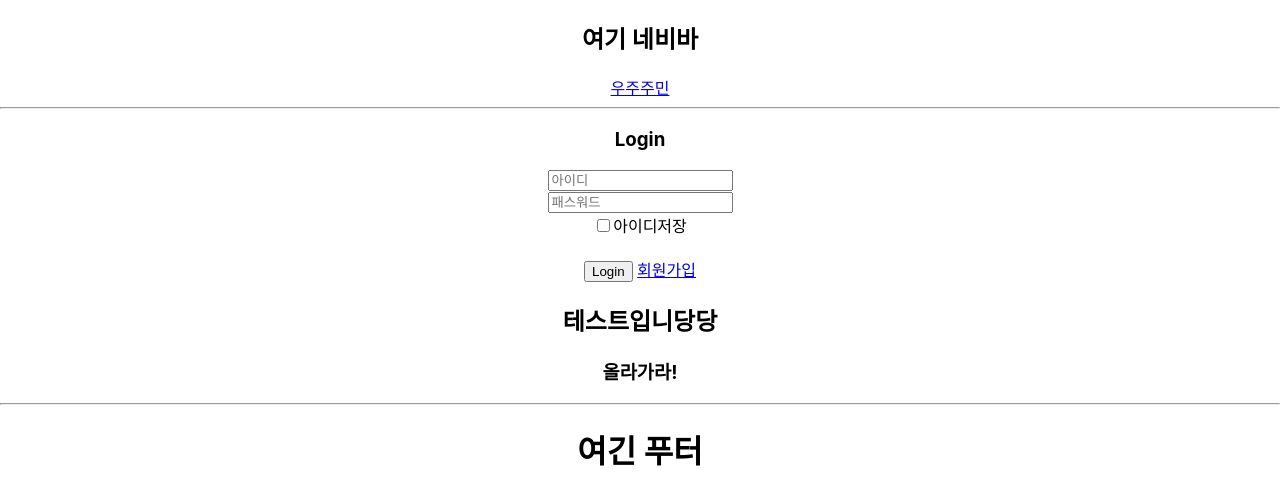
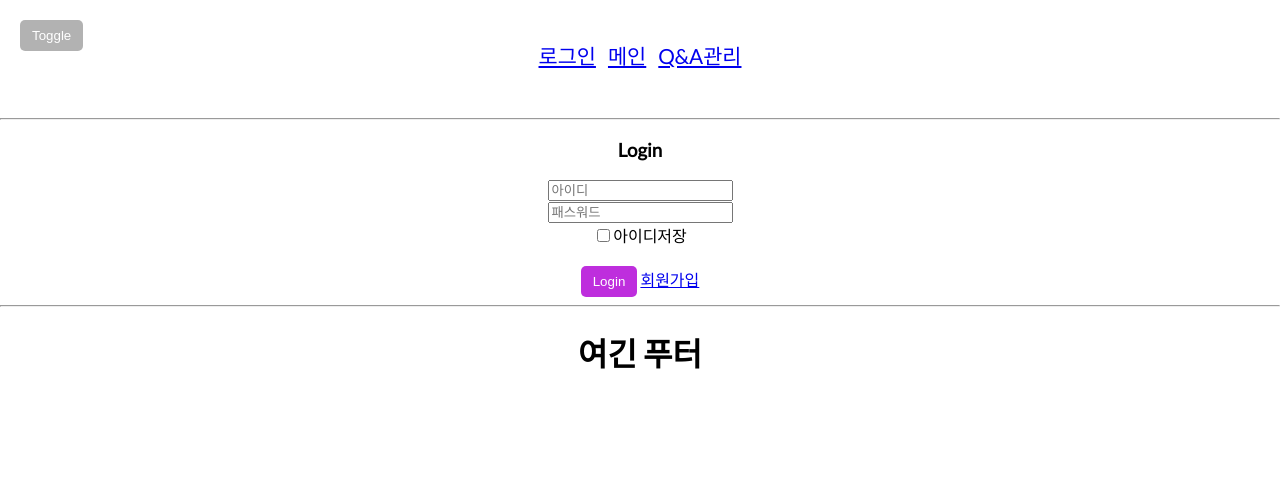
Before and after one commit to rhohye22/WOOJUJUMIN-FRONT-ADMIN, a React (Create React App) app: page / in a window 1280 px wide. Shown: the top 504 px of the page. Built offline with nearby package versions, Linux system fonts and the light colour scheme.

Commit message:
toggle메뉴 기능

```diff
--- a/package.json
+++ b/package.json
@@ -11,7 +11,7 @@
     "react-cookie": "^4.1.1",
     "react-dom": "^18.2.0",
     "react-router-dom": "^6.10.0",
-    "react-scripts": "5.0.1",
+    "react-scripts": "^5.0.1",
     "web-vitals": "^2.1.4"
   },
   "scripts": {
--- a/src/App.js
+++ b/src/App.js
@@ -1,8 +1,10 @@
 import React from "react";
 import { BrowserRouter, Routes, Route, Link } from "react-router-dom";
-
+import ToggleMenu from "./components/togglemenu";
 import Login from "./components/login";
 import Main from "./components/main";
+
+import Qna from "./components/qna";
 
 import "./App.css";
 
@@ -12,9 +14,11 @@ function App() {
       <BrowserRouter>
         <header>
           <nav>
-            <h1>여기 네비바</h1>
+            <ToggleMenu />
+            <Link to="/">로그인</Link>&nbsp;&nbsp;&nbsp;
+            <Link to="/main">메인</Link>&nbsp;&nbsp;&nbsp;
+            <Link to="/qna">Q&A관리</Link>
           </nav>
-          <Link to="/">우주주민</Link>
         </header>
         <hr />
 
@@ -22,9 +26,8 @@ function App() {
           <Routes>
             <Route path="/" element={<Login />} />
             <Route path="/main" element={<Main />} />
+            <Route path="/qna" element={<Qna />} />
           </Routes>
-          <h2>테스트입니당당</h2>
-          <h3>올라가라!</h3>
         </main>
         <hr />
       </BrowserRouter>
--- a/src/components/main.js
+++ b/src/components/main.js
@@ -1,10 +1,8 @@
-
 function Main() {
-    return (
-        <div>
-            <h1>나는 메인</h1>
-        </div>
-    );
+  return (
+    <>
+      <h1>메인페이지입니다</h1>
+    </>
+  );
 }
-
 export default Main;
--- /dev/null
+++ b/src/components/qna.js
@@ -0,0 +1,8 @@
+function Qna() {
+  return (
+    <div>
+      <h2>Qna 관리 페이지</h2>
+    </div>
+  );
+}
+export default Qna;
--- /dev/null
+++ b/src/components/style.css
@@ -0,0 +1,138 @@
+@import url("https://fonts.googleapis.com/css?family=Lato&display=swap");
+
+:root {
+  --modal-duration: 1s;
+  --primary-color: #30336b;
+  --secondary-color: #be2edd;
+}
+
+* {
+  box-sizing: border-box;
+}
+
+body {
+  font-family: "Lato", sans-serif;
+  margin: 0;
+  transition: transform 0.3s ease;
+}
+
+body.show-nav {
+  /* Width of nav */
+  transform: translateX(200px);
+}
+
+#navbar {
+  background-color: var(--primary-color);
+  border-right: 2px solid rgba(200, 200, 200, 0.1);
+  color: #fff;
+  position: fixed;
+  top: 0;
+  left: 0;
+  width: 200px;
+  height: 100vh;
+  z-index: 100;
+  transform: translateX(-100%);
+}
+/*
+ nav .logo {
+  padding: 30px 0;
+  text-align: center;
+}
+
+nav .logo img {
+  height: 75px;
+  width: 75px;
+  border-radius: 50%;
+}
+
+nav ul {
+  padding: 0;
+  list-style-type: none;
+  margin: 0;
+}
+nav ul li {
+  border-bottom: 2px solid rgba(200, 200, 200, 0.1);
+  padding: 20px;
+}
+
+nav ul li:first-of-type {
+  border-top: 2px solid rgba(200, 200, 200, 0.1);
+}
+
+nav ul li a {
+  color: #fff;
+  text-decoration: none;
+}
+
+nav ul li a:hover {
+  text-decoration: underline;
+}*/
+
+header {
+  color: #fff;
+  font-size: 130%;
+  position: relative;
+  padding: 40px 15px;
+  text-align: center;
+}
+/* footer {
+  margin-bottom: 0;
+} */
+header h1 {
+  margin: 0;
+}
+
+header p {
+  margin: 30px 0;
+}
+
+button,
+input[type="submit"] {
+  background-color: var(--secondary-color);
+  border: 0;
+  border-radius: 5px;
+  color: #fff;
+  cursor: pointer;
+  padding: 8px 12px;
+}
+
+button:focus {
+  outline: none;
+}
+
+.toggle {
+  background-color: rgba(0, 0, 0, 0.3);
+  position: absolute;
+  top: 20px;
+  left: 20px;
+}
+
+.cta-btn {
+  padding: 12px 30px;
+  font-size: 20px;
+}
+
+.container {
+  padding: 15px;
+  margin: 0 auto;
+  max-width: 100%;
+  width: 800px;
+}
+
+.close-btn {
+  background: transparent;
+  font-size: 25px;
+  position: absolute;
+  top: 0;
+  right: 0;
+}
+
+@keyframes modalopen {
+  from {
+    opacity: 0;
+  }
+
+  to {
+    opacity: 1;
+  }
+}
--- /dev/null
+++ b/src/components/togglemenu.js
@@ -0,0 +1,57 @@
+import "./style.css";
+import React, { useRef } from "react";
+
+function ToggleMenu() {
+  const toggleRef = useRef(null);
+  const navbarRef = useRef(null);
+
+  function closeNavbar(e) {
+    if (
+      document.body.classList.contains("show-nav") &&
+      e.target !== toggleRef.current &&
+      !toggleRef.current.contains(e.target) &&
+      e.target !== navbarRef.current &&
+      !navbarRef.current.contains(e.target)
+    ) {
+      document.body.classList.toggle("show-nav");
+      document.body.removeEventListener("click", closeNavbar);
+    } else if (!document.body.classList.contains("show-nav")) {
+      document.body.removeEventListener("click", closeNavbar);
+    }
+  }
+
+  // Toggle nav
+  function handleToggleClick() {
+    document.body.classList.toggle("show-nav");
+    document.body.addEventListener("click", closeNavbar);
+  }
+  return (
+    <>
+      <button
+        className="toggle"
+        id="toggle"
+        onClick={handleToggleClick}
+        ref={toggleRef}
+      >
+        Toggle
+      </button>
+      <nav id="navbar" ref={navbarRef}>
+        <ui>
+          <li>
+            <a href="/main" style={{ color: "white" }}>
+              메인
+            </a>
+          </li>
+
+          <li>
+            <a href="/qna" style={{ color: "white" }}>
+              Q&A관리
+            </a>
+          </li>
+        </ui>
+      </nav>
+    </>
+  );
+}
+
+export default ToggleMenu;
```
Also changed, not shown: 1 other file (tests, documents, lock files or other folders).
